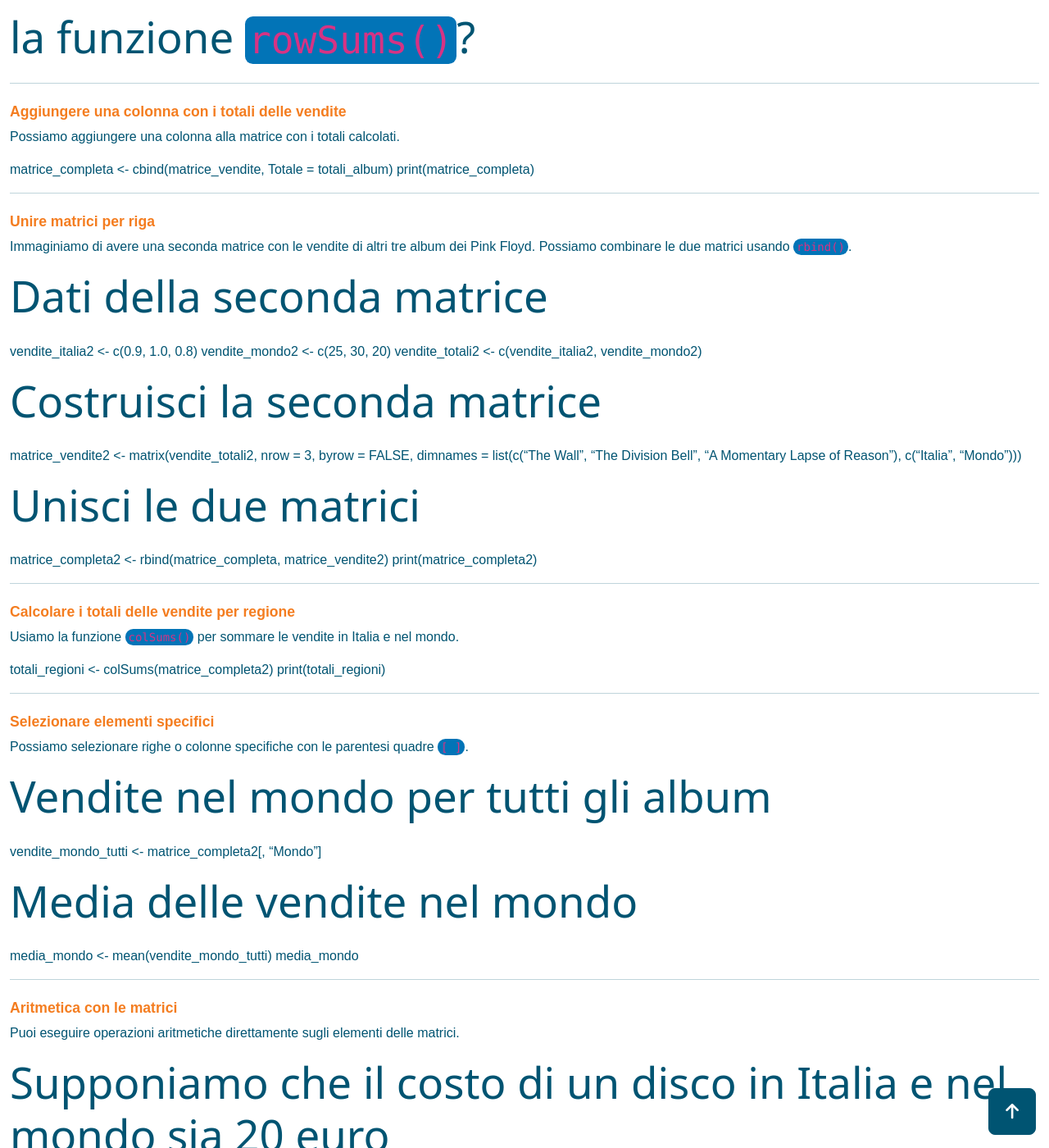
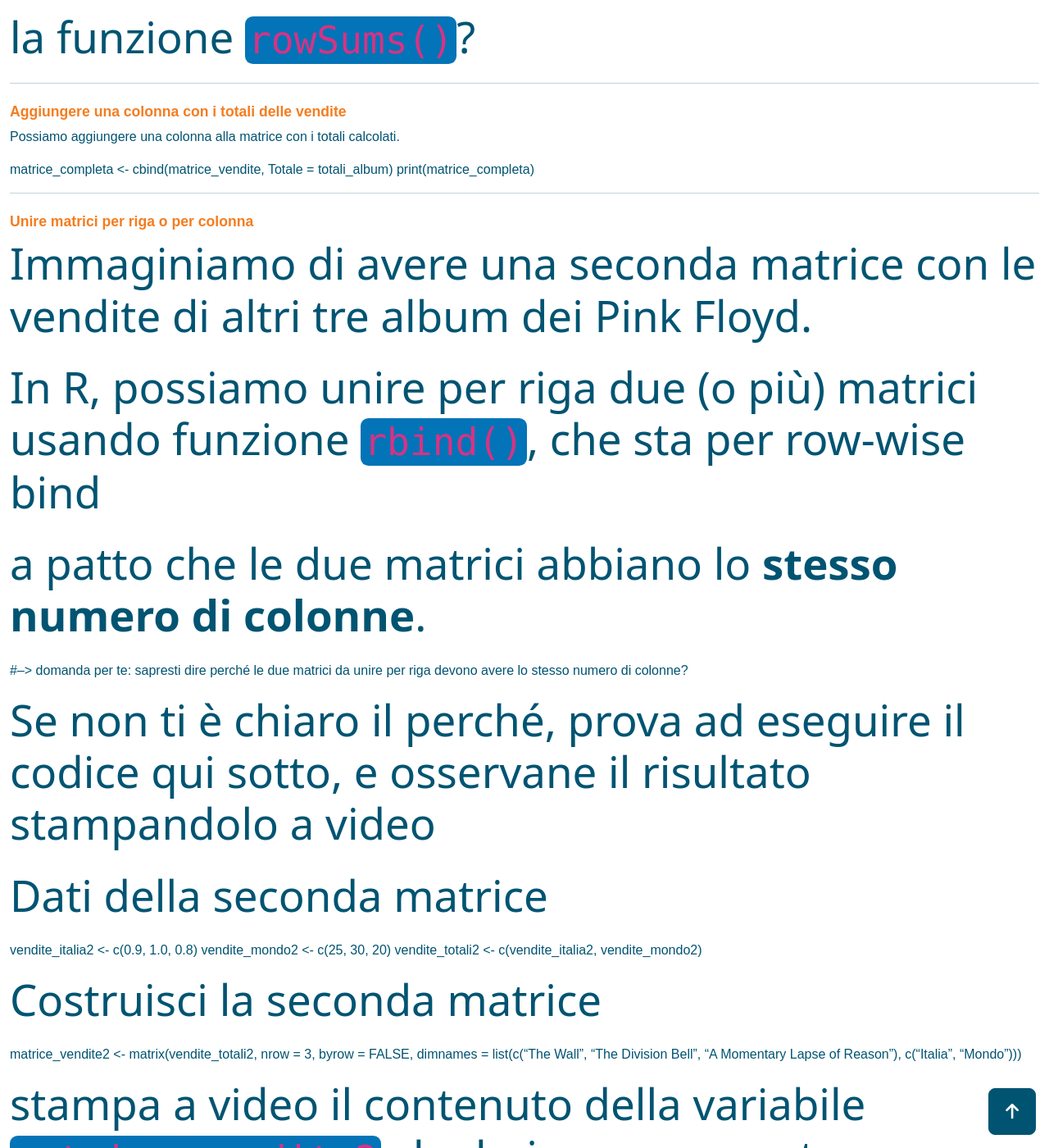
Before and after one commit to maghetta/Corso-R-livello-base__BBC, a Jekyll site: the page built from pages/tutorials/Matrici_in_R.md, in a window 1280 px wide and 1400 px high, scrolled down 4786 px. Shown: the whole window at 82% size. Built offline with Jekyll 4.4.1, drawn with Linux system fonts in a browser that asks for light colours; some of the changed text lies outside the part shown.

Commit message:
Update Matrici_in_R.md

```diff
--- a/pages/tutorials/Matrici_in_R.md
+++ b/pages/tutorials/Matrici_in_R.md
@@ -99,8 +99,13 @@ print(matrice_completa)
 
 ---
 
-#### **Unire matrici per riga**
-Immaginiamo di avere una seconda matrice con le vendite di altri tre album dei Pink Floyd. Possiamo combinare le due matrici usando `rbind()`.
+#### **Unire matrici per riga o per colonna**
+# Immaginiamo di avere una seconda matrice con le vendite di altri tre album dei Pink Floyd.
+# In R, possiamo unire per riga due (o più) matrici usando funzione `rbind()`, che sta per row-wise bind
+# a patto che le due matrici abbiano lo **stesso numero di colonne**.
+
+#--> domanda per te: sapresti dire perché le due matrici da unire per riga devono avere lo stesso numero di colonne?
+#  Se non ti è chiaro il perché, prova ad eseguire il codice qui sotto, e osservane il risultato stampandolo a video
 
 # Dati della seconda matrice
 vendite_italia2 <- c(0.9, 1.0, 0.8)
@@ -112,7 +117,9 @@ matrice_vendite2 <- matrix(vendite_totali2, nrow = 3, byrow = FALSE,
                            dimnames = list(c("The Wall", "The Division Bell", "A Momentary Lapse of Reason"),
                                            c("Italia", "Mondo")))
 
-# Unisci le due matrici
+# stampa a video il contenuto della variabile `matrice_vendite2` che hai appena creato
+
+# Unisci le due matrici per riga
 matrice_completa2 <- rbind(matrice_completa, matrice_vendite2)
 print(matrice_completa2)
 
```
